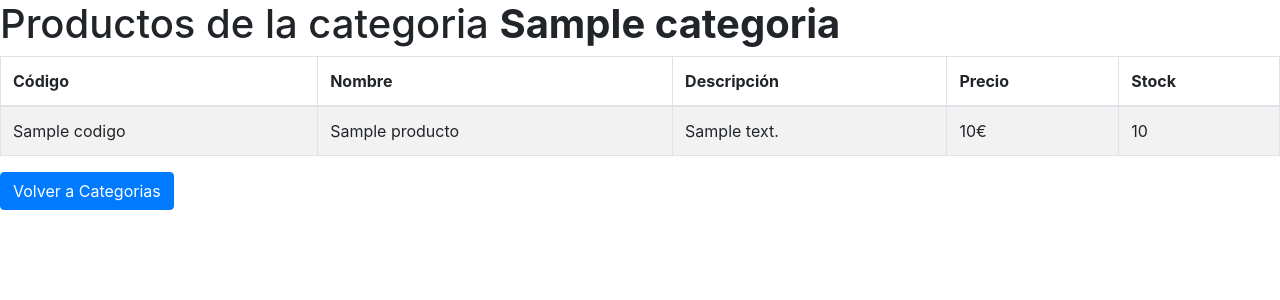
After one commit to YoussefAFdez/NovaCafe, a Symfony app: template templates/categoria/productos.html.twig in a window 1280 px wide. The commit adds this page. Shown: the top 300 px of the page. Run offline with Twig, Linux system fonts and the light colour scheme; the template is opened without the code that fills it: most values are stand-ins (such as "Sample title", 1, 10 or a date in 2020); some libraries are stand-ins or nearby versions.

Commit message:
Realizadas modificaciones y arreglos

```diff
--- a/templates/categoria/listar.html.twig
+++ b/templates/categoria/listar.html.twig
@@ -2,6 +2,7 @@
 {% block title %} Categorías - {{ parent() }} {% endblock %}
 {% block body %}
     <h1>Listado de Categorías</h1>
+    <a href="{{ path('categoria_nuevo') }}" class="btn btn-primary">Nueva Categoría</a>
     <table class="table table-bordered table-hover table-striped">
         <thead>
         <tr>
--- /dev/null
+++ b/templates/categoria/productos.html.twig
@@ -0,0 +1,31 @@
+{% extends 'base.html.twig' %}
+
+{% block title %}{{ categoria }}{% endblock %}
+
+{% block body %}
+    <h1>Productos de la categoria <b>{{ categoria }}</b></h1>
+    <table class="table table-bordered table-hover table-striped">
+        <thead>
+        <tr>
+            <th>Código</th>
+            <th>Nombre</th>
+            <th>Descripción</th>
+            <th>Precio</th>
+            <th>Stock</th>
+        </tr>
+        </thead>
+        <tbody>
+        {% for producto in productos %}
+            <tr>
+                <td>{{ producto.codigo }}</td>
+                <td>{{ producto.nombre }}</td>
+                <td>{{ producto.descripcion }}</td>
+                <td>{{ producto.precio }}€</td>
+                <td>{{ producto.stock }}</td>
+            </tr>
+        {% else %}
+        {% endfor %}
+        </tbody>
+    </table>
+    <a href="{{ path('categoria_listar') }}" class="btn btn-primary">Volver a Categorias</a>
+{% endblock %}
--- a/templates/producto/listado.html.twig
+++ b/templates/producto/listado.html.twig
@@ -2,6 +2,7 @@
 {% block title %} Producto {% endblock %}
 {% block body %}
     <h1>Listado de Productos</h1>
+    <a class="btn btn-primary" href="{{ path('producto_nuevo') }}">Nuevo Producto</a>
     <table class="table table-bordered table-hover table-striped">
         <thead>
             <tr>
--- a/templates/producto/modificar.html.twig
+++ b/templates/producto/modificar.html.twig
@@ -6,7 +6,7 @@
     {% if producto.id %}
         <h1>Modificar Producto</h1>
     {% else %}
-        <h1>Nueva Producto</h1>
+        <h1>Nuevo Producto</h1>
     {% endif %}
 
     {{ form_start(form) }}
```
Also changed, not shown: src/Controller/CategoriaController.php (+8 -8 lines), src/Controller/ProductoController.php (+8 -8 lines).
